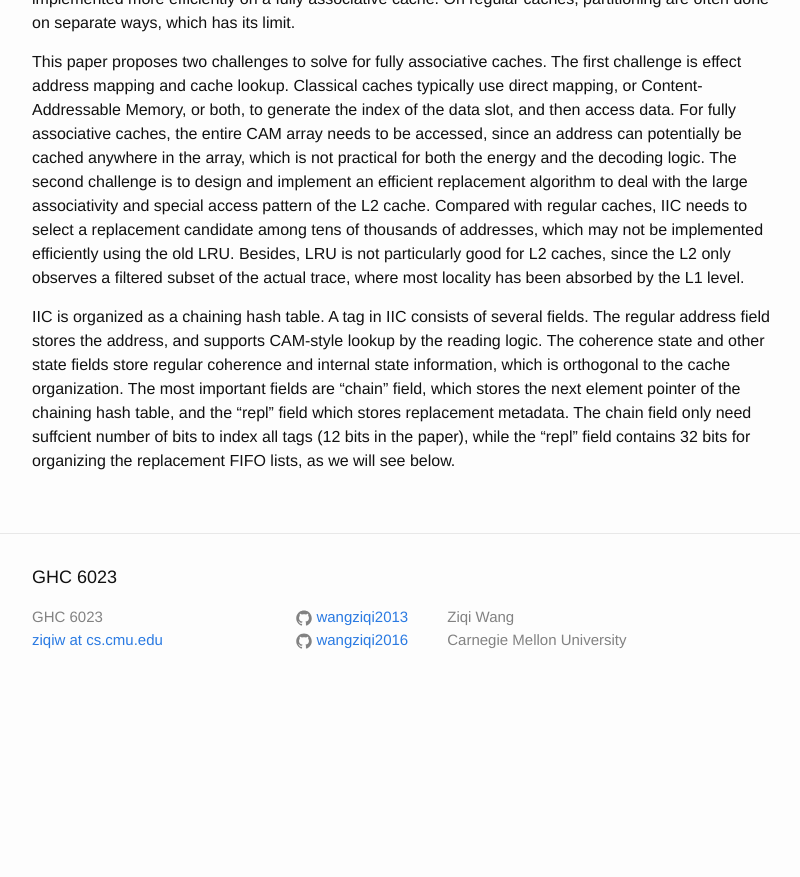
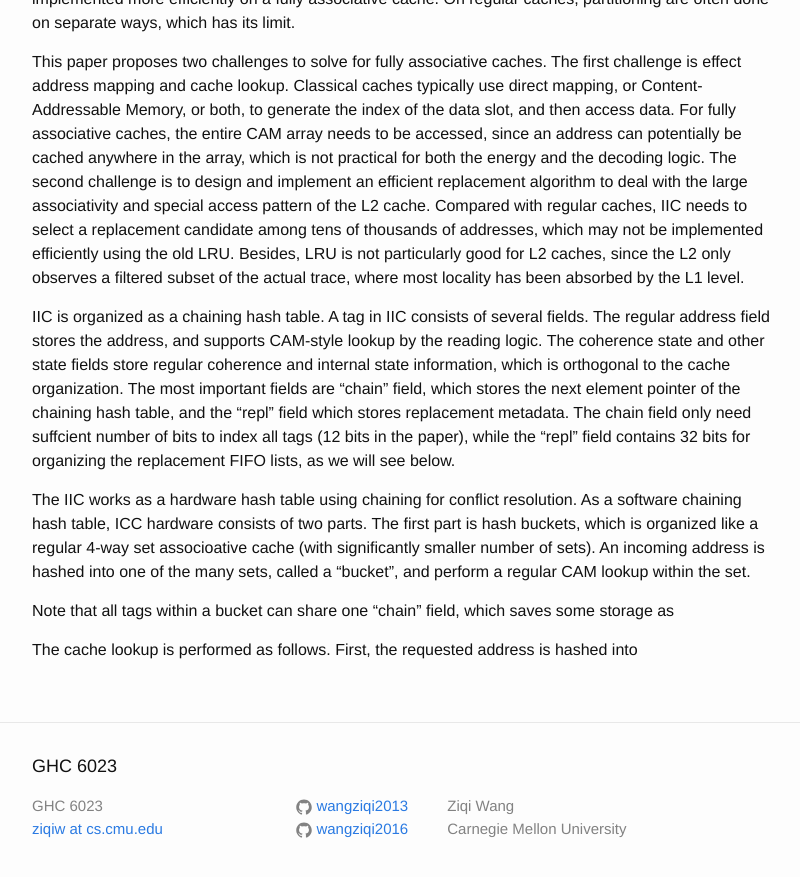
Before and after one commit to wangziqi2013/wangziqi2013.github.io, a Jekyll site: the page built from _posts/2020-05-22-iic.markdown, in a window 1280 px wide and 900 px high, scrolled down 1168 px. Shown: the top 877 px of the window, without its empty margins (238-1038 px from the left). Built offline with Jekyll 4.4.1, drawn with Linux system fonts in a browser that asks for light colours; before the commit the page ends 1879 px from its top, so only the background shows below that.

Commit message:
Adding buckets

```diff
--- a/_posts/2020-05-22-iic.markdown
+++ b/_posts/2020-05-22-iic.markdown
@@ -56,3 +56,14 @@ coherence and internal state information, which is orthogonal to the cache organ
 "chain" field, which stores the next element pointer of the chaining hash table, and the "repl" field which stores
 replacement metadata. The chain field only need suffcient number of bits to index all tags (12 bits in the paper),
 while the "repl" field contains 32 bits for organizing the replacement FIFO lists, as we will see below.
+
+The IIC works as a hardware hash table using chaining for conflict resolution.
+As a software chaining hash table, ICC hardware consists of two parts. The first part is hash buckets, which is organized
+like a regular 4-way set associoative cache (with significantly smaller number of sets). An incoming address is hashed
+into one of the many sets, called a "bucket", and perform a regular CAM lookup within the set.
+
+
+Note that all tags within a bucket can share one "chain" field, which saves some storage as
+
+
+The cache lookup is performed as follows. First, the requested address is hashed into
```
